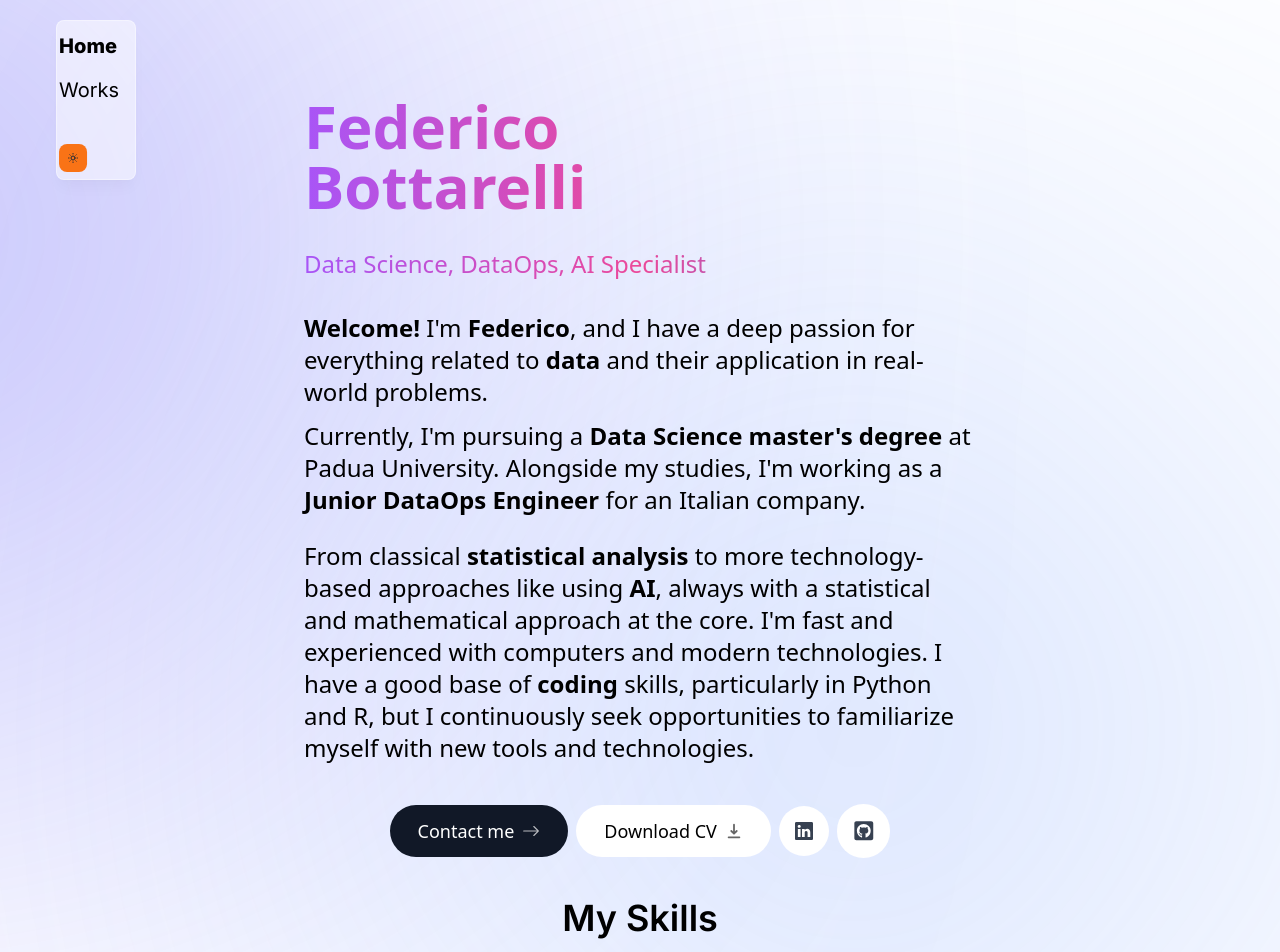
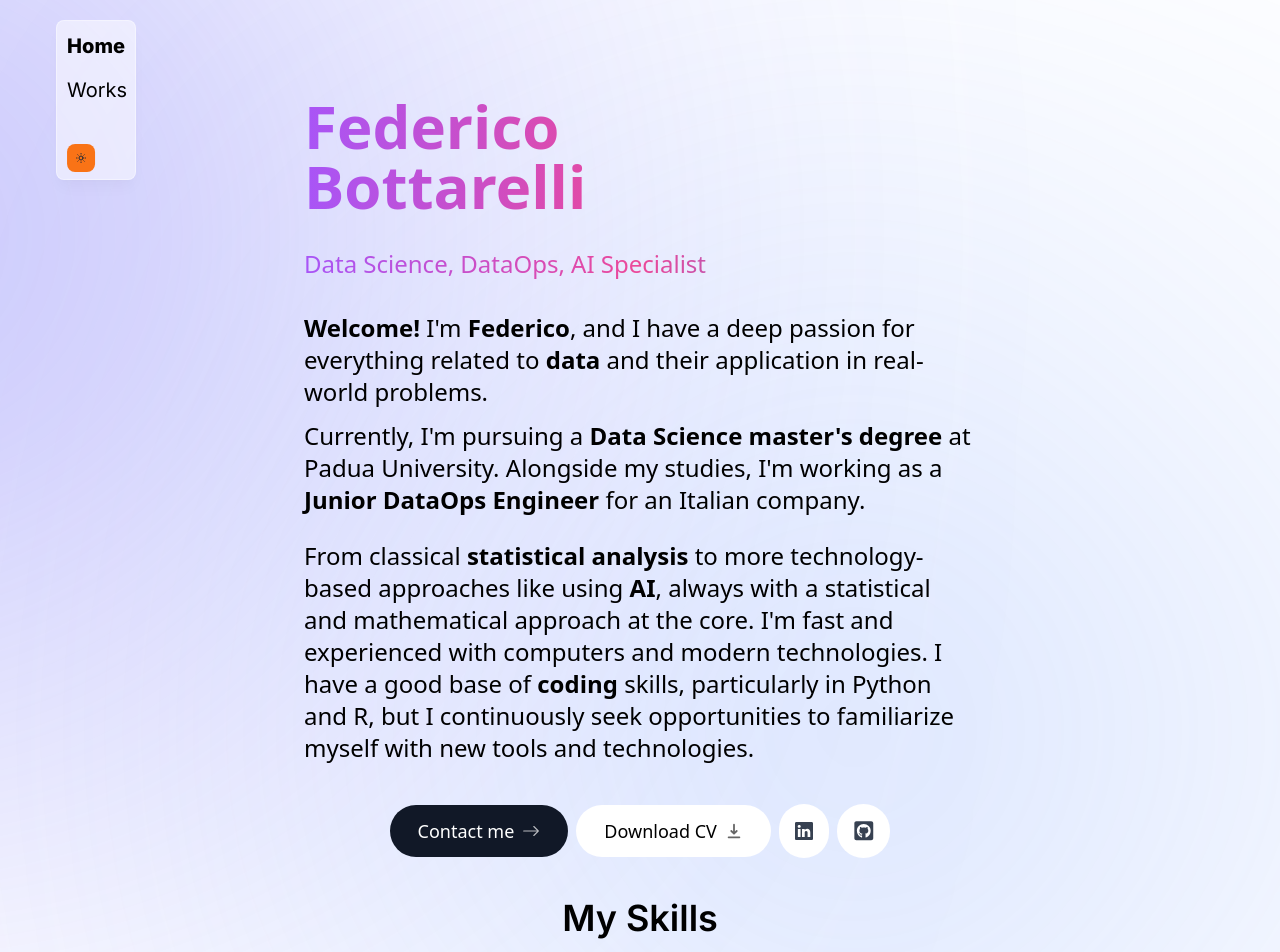
Before and after one commit to fbottarelli/personal-portfolio, a Next.js app: page / in a window 1280 px wide. Shown: the top 952 px of the page. Built offline with nearby package versions, Linux system fonts and the light colour scheme.

Commit message:
Intro and Header minor fixes

```diff
--- a/src/components/header.tsx
+++ b/src/components/header.tsx
@@ -23,7 +23,7 @@ const Nav = () => {
                 >
                     <nav className="fixed top-5 left-1/2 transform -translate-x-1/2 mb-10 flex flex-row justify-center lg:fixed lg:top-8 lg:left-28 lg:flex-col lg:mb-0">
                     {/*<div className="flex flex-row md:flex-col">*/}
-                        <Link href="/" className="mr-12 lg:mb-4 font-extrabold text-xl">Home</Link>
+                        <Link href="/" className="mr-8 lg:mb-4 font-extrabold text-xl">Home</Link>
                         {/*<Link href="/about" className="mr-4 md:mr-0">About me</Link>*/}
                         <Link href="/posts" className='text-xl'>Works</Link>
                         {/* Dark/light button */}
--- a/src/components/intro.tsx
+++ b/src/components/intro.tsx
@@ -124,9 +124,9 @@ export default function Intro() {
           <HiDownload className="opacity-60 group-hover:translate-y-1 transition" />
         </a>
 
-
+        <div className="flex flex-row">
           <a
-          className="bg-white p-4 text-gray-700 hover:text-gray-950 flex items-center gap-2 rounded-full focus:scale-[1.15] hover:scale-[1.15] active:scale-105 transition cursor-pointer borderBlack dark:bg-white/10 dark:text-white/60"
+            className="bg-white p-4 text-gray-700 hover:text-gray-950 flex items-center gap-2 rounded-full focus:scale-[1.15] hover:scale-[1.15] active:scale-105 transition cursor-pointer borderBlack dark:bg-white/10 dark:text-white/60 mr-2"
             href="https://www.linkedin.com/in/federico-bottarelli-3ab199152/"
             target="_blank"
           >
@@ -140,6 +140,7 @@ export default function Intro() {
           >
             <FaGithubSquare />
           </a>
+        </div>
       </motion.div>
     </section>
   );
--- a/src/components/old_header.tsx
+++ /dev/null
@@ -1,62 +0,0 @@
-import { useState } from 'react';
-import SwitchTheme from './SwitchTheme'
-import Link from 'next/link'
-
-const Old_header = () => {
-  return (
-    <>
-      {/*<div className="sticky">*/}
-        <nav className="flex flex-row md:flex-col relative">
-            <div className="flex flex-row md:flex-col">
-              <Link href="/" className="mr-12 md:mb-4">Home</Link>
-              <Link href="/src/components/about" className="mr-4">About me</Link>
-              <Link href="/posts">Works</Link>
-            </div>
-            {/* Dark/light button */}
-            <SwitchTheme/>
-        </nav>
-      {/*</div>*/}
-
-
-
-      {/* <button
-        onClick={toggle}
-        className={`flex h-5 w-5 sm:h-7 sm:w-7 items-center justify-center rounded-lg transition-all bg-orange-500 text-white uppercase px-2 py-1 ${
-          darkMode ? 'dark:bg-blue-600' : ''
-        } mx-10 md:my-10 md:mx-0`}
-      >
-        <svg
-          xmlns="http://www.w3.org/2000/svg"
-          viewBox="0 0 24 24"
-          fill="none"
-          stroke="currentColor"
-          className={`h-5 w-5 text-gray-800 ${darkMode ? 'dark:text-yellow-100' : ''}`}
-        >
-          <path
-            strokeLinecap="round"
-            strokeLinejoin="round"
-            strokeWidth="2"
-            d="M12 3v1m0 16v1m9-9h-1M4 12H3m15.364 6.364l-.707-.707M6.343 6.343l-.707-.707m12.728 0l-.707.707M6.343 17.657l-.707.707M16 12a4 4 0 11-8 0 4 4 0 018 0z"
-          />
-        </svg>
-      </button>
-
-      <style jsx>{`
-        button {
-          background-color: #f76027;
-          color: white;
-          border: none;
-          border-radius: 4px;
-          padding: 0.5rem;
-          text-transform: uppercase;
-        }
-        body.dark-mode button {
-          background-color: #0084f6;
-          color: white;
-        }
-      `}</style> */}
-    </>
-  );
-};
-
-export default Old_header;
```
Lines whose indentation alone changed are shown as unchanged.
